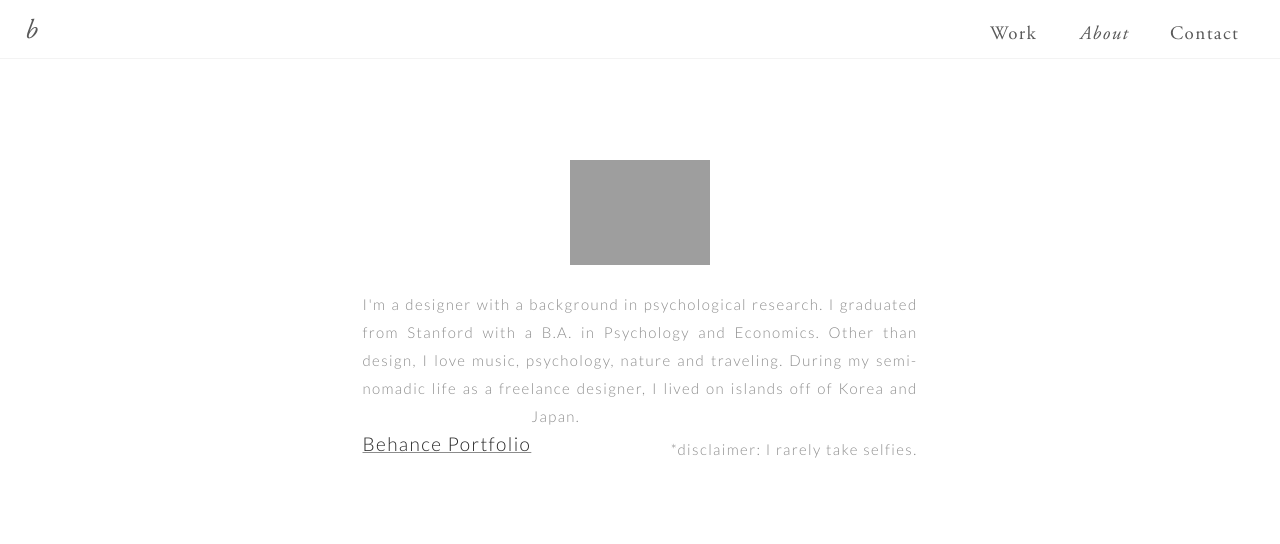
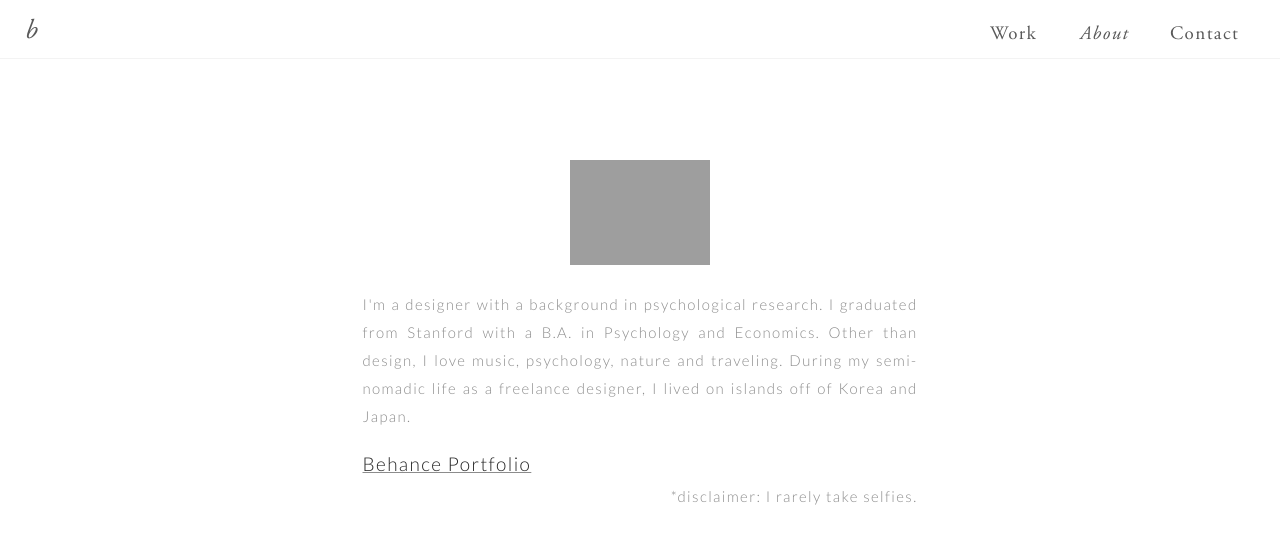
Before and after one commit to bkwon0402/bkwon0402.github.io, a Jekyll site: the page about.html, which Jekyll copies as it is, in a window 1280 px wide. Shown: the top 544 px of the page. Built offline with Jekyll 4.4.1, drawn with Linux system fonts in a browser that asks for light colours.

Commit message:
css work

```diff
--- a/styles/core.css
+++ b/styles/core.css
@@ -892,16 +892,15 @@ div.newsletterredesign {
     font-family: "Lato";
     font-size: 19px;
     text-align: justify;
-    float: left;
     max-width: 100%;
-    margin-top: 5%;
+    margin-top: 20px;
     text-decoration: underline;
 }
 .disclaimer {
     font-family: "Lato";
     font-size: 15px;
     float: right;
-    margin-top: 6%;
+    margin-top: 80px;
 }
 .clear {
     clear: both;
```
